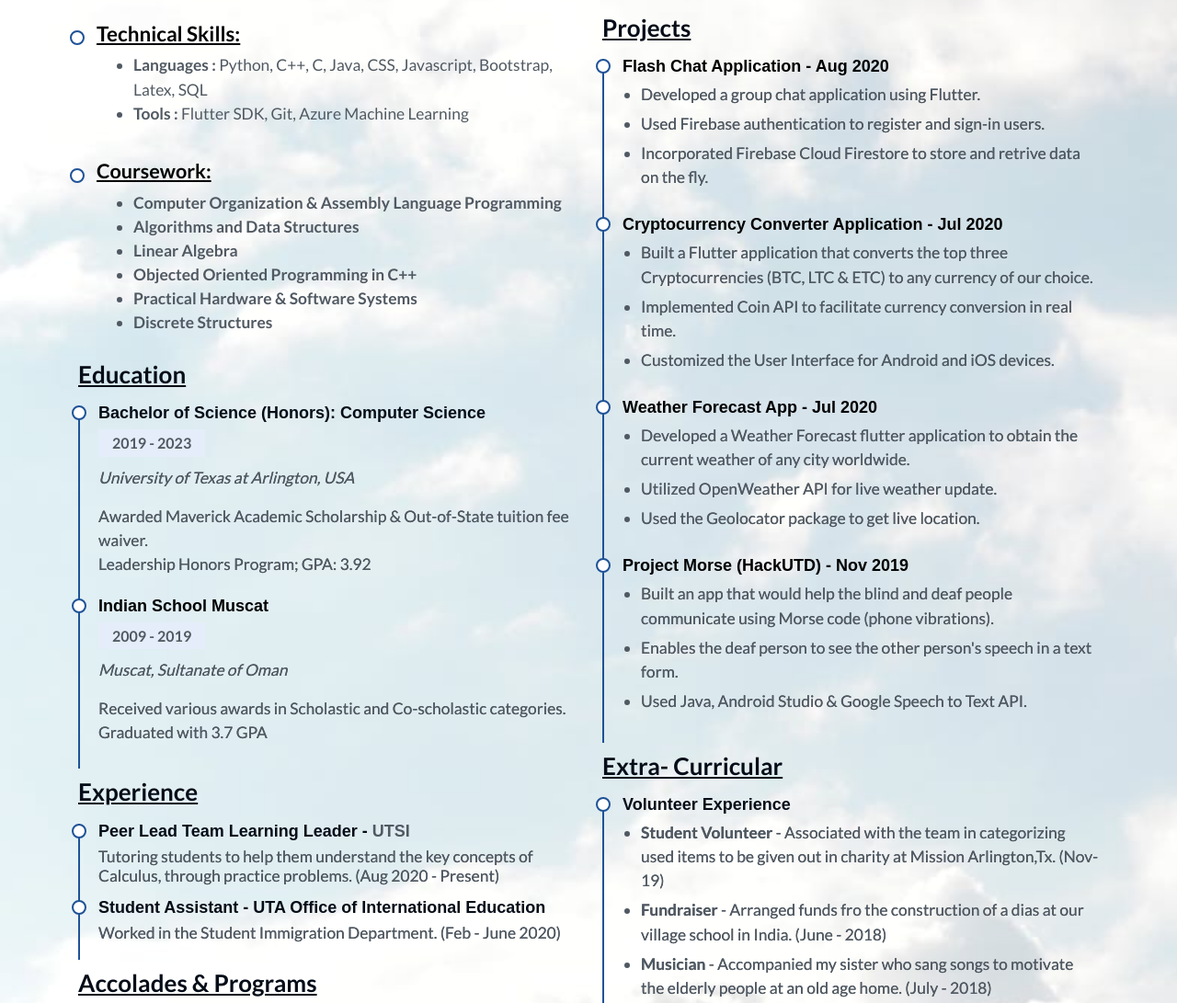
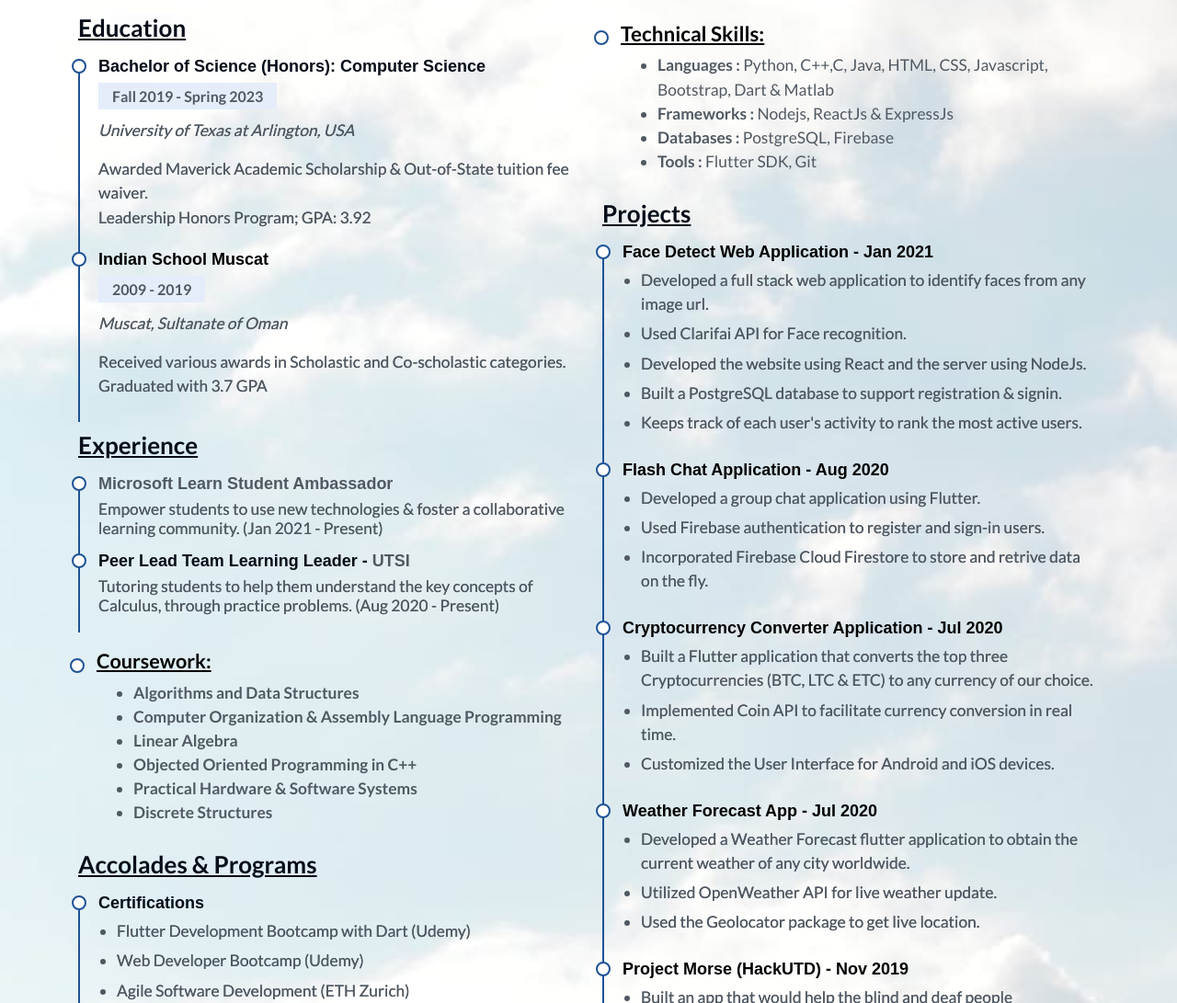
Before and after one commit to srisubhashp/personal-website, a plain HTML site: page index.html in a window 1280 px wide. Shown: the part 956-2047 px from the top of the page at 92% size. Drawn offline with nearby package versions, Linux system fonts and the light colour scheme.

Commit message:
updated my personal website and added additional projects

```diff
--- a/index.html
+++ b/index.html
@@ -83,7 +83,7 @@
 			<h3 class="btm head1-last os-animation" data-animation="bounceInUp" data-delay=".45s">I am passionate about analyzing and developing innovative products.</h3>
 
 			<!--<h3 class="os-animation" data-animation="bounceInUp" data-delay=".8s">Animated Bootstrap Theme</h3>-->
-			<a href="docs/Sri_Subhash_Resume_1.pdf" class="btn btn-outline-light btn-lg os-animation" data-animation="bounceInUp" target="_blank" data-delay=".35s">Resume</a>
+			<a href="docs/Sri_Subhash_Resume.pdf" class="btn btn-outline-light btn-lg os-animation" data-animation="bounceInUp" target="_blank" data-delay=".35s">Resume</a>
 
 		</div>
 		<!-- End Landing Page Caption -->
@@ -123,32 +123,13 @@
 					</ul>
 				  </div>-->
 
-				  <div class="resume-item1 os-animation"data-animation="fadeInLeft" data-delay=".2s">
-					<h4 class="skills" style="font-weight:700; font-size:1.4rem;text-shadow: 0.1px 0.1 px; color:black;">Technical Skills:</h4>
-					<ul style="font-size: 17.4px;">
-						<li><strong>Languages : </strong>Python, C++, C, Java, CSS, Javascript, Bootstrap, Latex, SQL</li>
-						<li><strong>Tools : </strong>Flutter SDK, Git, Azure Machine Learning</li>
-					</ul>
-				  </div>
-
-				  <div class="resume-item1 os-animation"data-animation="fadeInLeft" data-delay=".2s">
-					<h4 class="skills" style="font-weight:700; font-size:1.35rem;text-shadow: 0.1px 0.1 px; color:black;">Coursework:</h4>
-					<ul style="font-size: 17.4px;">
-						<li><strong>Computer Organization &amp; Assembly Language Programming</strong></li>
-						<li><strong>Algorithms and Data Structures</strong></li>
-						<li><strong>Linear Algebra</strong></li>
-						<li><strong>Objected Oriented Programming in C++</strong></li>
-						<li><strong>Practical Hardware &amp; Software Systems</strong></li>
-						<li><strong>Discrete Structures</strong></li>
-					</ul>
-				  </div>
-
 				  <h3 class="resume-title">Education</h3>
 				  <div class="resume-item os-animation"data-animation="fadeInLeft" data-delay=".2s">
 					<h4>Bachelor of Science (Honors): Computer Science</h4>
-					<h5>2019 - 2023</h5>
+					<h5> Fall 2019 - Spring 2023</h5>
 					<p><em><a href="https://www.uta.edu/" target="_blank">University of Texas at Arlington, USA</a></em></p>
 					<p>Awarded Maverick Academic Scholarship &amp; Out-of-State tuition fee waiver.<br> Leadership Honors Program; GPA: 3.92</p>
+
 				  </div>
 				  <div class="resume-item os-animation" data-animation="fadeInLeft" data-delay=".2s">
 					<h4><a href="https://www.ismoman.com/" style="color: black!important;" target="_blank">Indian School Muscat</a></h4>
@@ -157,17 +138,28 @@
 					<p>Received various awards in Scholastic and Co-scholastic categories. <br> Graduated with 3.7 GPA</p>
 				  </div>
 
-
-
 				  <h3 class="resume-title" >Experience</h3>
+				  <div class="resume-item os-animation" data-animation="fadeInLeft" data-delay=".2s">
+					<h4><a href="https://studentambassadors.microsoft.com/" target="_blank">Microsoft Learn Student Ambassador</a></h4>
+						<h6>Empower students to use new technologies & foster a collaborative
+							learning community. (Jan 2021 - Present)</h6>
+				  </div>
 				  <div class="resume-item os-animation" data-animation="fadeInLeft" data-delay=".2s">
 					<h4>Peer Lead Team Learning Leader - <a href="https://www.uta.edu/studentsuccess/retention-completion/utsi/index.php" target="_blank">UTSI</a></h4>
 						<h6>Tutoring students to help them understand the key concepts of Calculus, through practice problems. (Aug 2020 - Present)</h6>
 				  </div>
-				  <div class="resume-item os-animation" data-animation="fadeInLeft" data-delay=".2s">
-					<h4>Student Assistant - UTA Office of International Education</h4>
-						<h6>Worked in the Student Immigration Department. (Feb - June 2020)</h6>
-				  </div>
+
+				  <div class="resume-item1 os-animation"data-animation="fadeInLeft" data-delay=".2s">
+					<h4 class="skills" style="font-weight:700; font-size:1.35rem;text-shadow: 0.1px 0.1 px; color:black;">Coursework:</h4>
+					<ul style="font-size: 17.4px;">
+						<li><strong>Algorithms and Data Structures</strong></li>
+						<li><strong>Computer Organization &amp; Assembly Language Programming</strong></li>
+						<li><strong>Linear Algebra</strong></li>
+						<li><strong>Objected Oriented Programming in C++</strong></li>
+						<li><strong>Practical Hardware &amp; Software Systems</strong></li>
+						<li><strong>Discrete Structures</strong></li>
+					</ul>
+				</div>
 
 				  <h3 class="resume-title">Accolades & Programs</h3>
 				  <div class="resume-item os-animation" data-animation="fadeInLeft" data-delay=".2s">
@@ -182,8 +174,6 @@
 					</ul>
 				</div>
 
-
-
 					<div class="resume-item os-animation" data-animation="fadeInLeft" data-delay=".2s">
 						<h4>Programs</h4>
 						<ul>
@@ -194,6 +184,7 @@
 				<div class="resume-item os-animation" data-animation="fadeInLeft" data-delay=".2s">
 					<h4>Accomplisments</h4>
 					<ul>
+						<li>UTA College of Engineering  <strong >Dean's List</strong> - Fall 2020</li>
 						<li>Inter House Mathematics Quiz - <strong>Third Position</strong> </li>
 						<li><strong>Class XI- Merit Award</strong> from Indian School Muscat.</li>
 						<li><strong>Class X - Merit Award</strong> from Indian School Muscat.</li>
@@ -206,8 +197,30 @@
 			</div>
 				<div class="col-lg-6 0s-animation" data-animation="fadeInRight" data-delay=".2s">
 
+					<div class="resume-item1 os-animation"data-animation="fadeInLeft" data-delay=".2s">
+						<h4 class="skills" style="font-weight:700; font-size:1.4rem;text-shadow: 0.1px 0.1 px; color:black;">Technical Skills:</h4>
+						<ul style="font-size: 17.4px;">
+							<li><strong>Languages : </strong>Python, C++,C, Java, HTML, CSS, Javascript, Bootstrap, Dart & Matlab</li>
+							<li><strong>Frameworks :</strong> Nodejs, ReactJs & ExpressJs</li>
+							<li><strong>Databases : </strong> PostgreSQL, Firebase </li>
+							<li><strong>Tools : </strong>Flutter SDK, Git</li>
+						</ul>
+					  </div>
+
 
 				  <h3 class="resume-title">Projects</h3>
+
+				  <div class="resume-item os-animation" data-animation="fadeInRight" data-delay=".2s">
+					<h4><a href="https://github.com/srisubhashp/9-FlashChat-flutterApp" target="_blank" style="color:black">Face Detect Web Application - Jan 2021</a></h4>
+					<ul>
+						<li>Developed a full stack web application to identify faces from any image url.</li>
+					  	<li>Used Clarifai API for Face recognition.</li>
+					  	<li>Developed the website using React and the server using NodeJs.</li>
+						<li>Built a PostgreSQL database to support registration & signin.</li>
+						<li>Keeps track of each user's activity to rank the most active users.</li>
+					</ul>
+				  </div>
+
 				  <div class="resume-item os-animation" data-animation="fadeInRight" data-delay=".2s">
 					<h4><a href="https://github.com/srisubhashp/9-FlashChat-flutterApp" target="_blank" style="color:black">Flash Chat Application - Aug 2020</a></h4>
 					<ul>
@@ -267,7 +280,7 @@
 						<h4> Clubs &amp; Societies</h4>
 						<ul>
 							<li>Association of Computing Machinery (UTA - ACM) & Mobi Club</li>
-							<li>Toastmasters Club (Public Speaking)</li>
+							<li>UTA Developer Student Club & Toastmasters Club (Public Speaking)</li>
 							<li>Badminton Club & The Big Event (Volunteering Club)</li>
 							<li>Mantra Yoga Lounge</li>
 						</ul>
```
Also changed, not shown: 3 other files.
